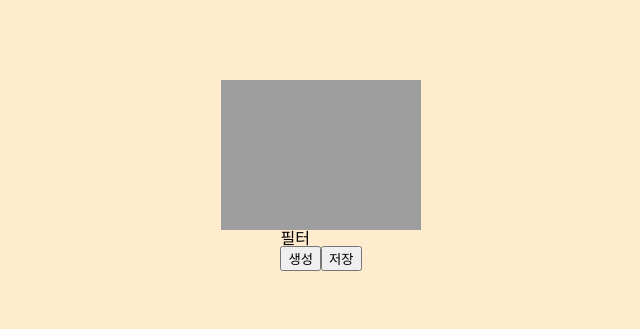
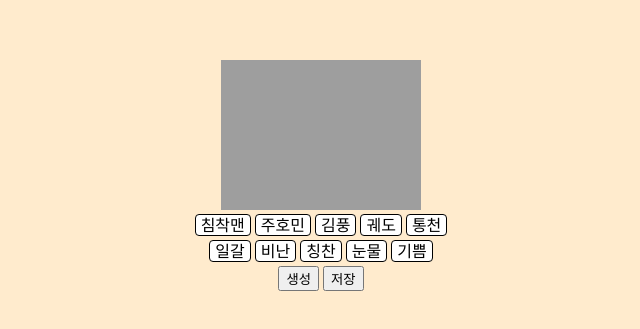
Before and after one commit to OnLee3/random-chim, a React (Vite) app: page / in a window 1280 px wide. Shown: the part 225-554 px from the top of the page, without its empty margins (319-959 px from the left). Built offline with nearby package versions, Linux system fonts and the light colour scheme.

Commit message:
[Refactor]: 이벤트 위임 방식 적용

```diff
--- a/src/App.tsx
+++ b/src/App.tsx
@@ -1,20 +1,38 @@
 import "./App.css";
-import { useState } from "react";
+import { MouseEvent, useState } from "react";
 import Canvas from "./components/Canvas";
 import Edits from "./components/Edits";
 
 function App() {
   const [src, setSrc] = useState("/src/assets/Pearl/기쁨00.jpg");
-  function create_handler(people: string[], emotions: string[]) {
-    // TODO: 랜덤함수
-    const newSrc = "/src/assets/Chim/분노00.PNG";
-    setSrc(newSrc);
+
+  function clickHandler({ target }: MouseEvent) {
+    if (!(target instanceof Element)) return;
+    if (target.className === "filter-list__emotion") {
+      console.log(target.id);
+    }
+    if (target.className === "filter-list__people") {
+      console.log(target.id);
+    }
+    if (target.className === "save-button") {
+      const canvas = document.querySelector("canvas");
+      const image = canvas?.toDataURL("image/png");
+      if (!image) return;
+      const link = document.createElement("a");
+      link.href = image;
+      link.download = "침투부-랜덤짤";
+      link.click();
+    }
+    if (target.className === "create-button") {
+      const newSrc = "/src/assets/Chim/분노00.PNG";
+      setSrc(newSrc);
+    }
   }
 
   return (
-    <div className="App">
+    <div onClick={clickHandler} className="App">
       <Canvas src={src} key={src} />
-      <Edits create_handler={create_handler} />
+      <Edits />
     </div>
   );
 }
--- a/src/components/Edits.css
+++ b/src/components/Edits.css
@@ -0,0 +1,25 @@
+.filter-list {
+    display: flex;
+    justify-content:center;
+    margin: 4px 0px;
+}
+
+.filter-list>li {
+    padding: 2px 5px;
+    margin: 0px 2px;
+    background-color: white;
+    border-radius: 4px;
+    border: 1px solid black;
+    cursor: pointer
+}
+
+.filter-list>li.selected {
+    background-color: black;
+    color: white;
+}
+
+.button-section {
+    display: flex;
+    justify-content: center;
+    gap: 4px;
+}
--- a/src/components/Edits.tsx
+++ b/src/components/Edits.tsx
@@ -1,23 +1,30 @@
-type EditsProps = {
-  create_handler: (people: string[], emotions: string[]) => void;
-};
+import "./Edits.css";
 
-export default function Edits({ create_handler }: EditsProps) {
-  function save_handler() {
-    const canvas = document.querySelector("canvas");
-    const image = canvas?.toDataURL("image/png");
-    if (!image) return;
-    const link = document.createElement("a");
-    link.href = image;
-    link.download = "침투부-랜덤짤";
-    link.click();
-  }
-
+export default function Edits() {
   return (
-    <div>
-      <section>필터</section>
-      <button onClick={() => create_handler(["A"], ["A"])}>생성</button>
-      <button onClick={save_handler}>저장</button>
+    <div className="edits">
+      <section>
+        <ul className="filter-list">
+          <li className="filter-list__people" id="chim">
+            침착맨
+          </li>
+          <li className="filter-list__people">주호민</li>
+          <li className="filter-list__people">김풍</li>
+          <li className="filter-list__people">궤도</li>
+          <li className="filter-list__people">통천</li>
+        </ul>
+        <ul className="filter-list">
+          <li className="filter-list__emotion">일갈</li>
+          <li className="filter-list__emotion">비난</li>
+          <li className="filter-list__emotion">칭찬</li>
+          <li className="filter-list__emotion">눈물</li>
+          <li className="filter-list__emotion">기쁨</li>
+        </ul>
+      </section>
+      <section className="button-section">
+        <button className="create-button">생성</button>
+        <button className="save-button">저장</button>
+      </section>
     </div>
   );
 }
```
